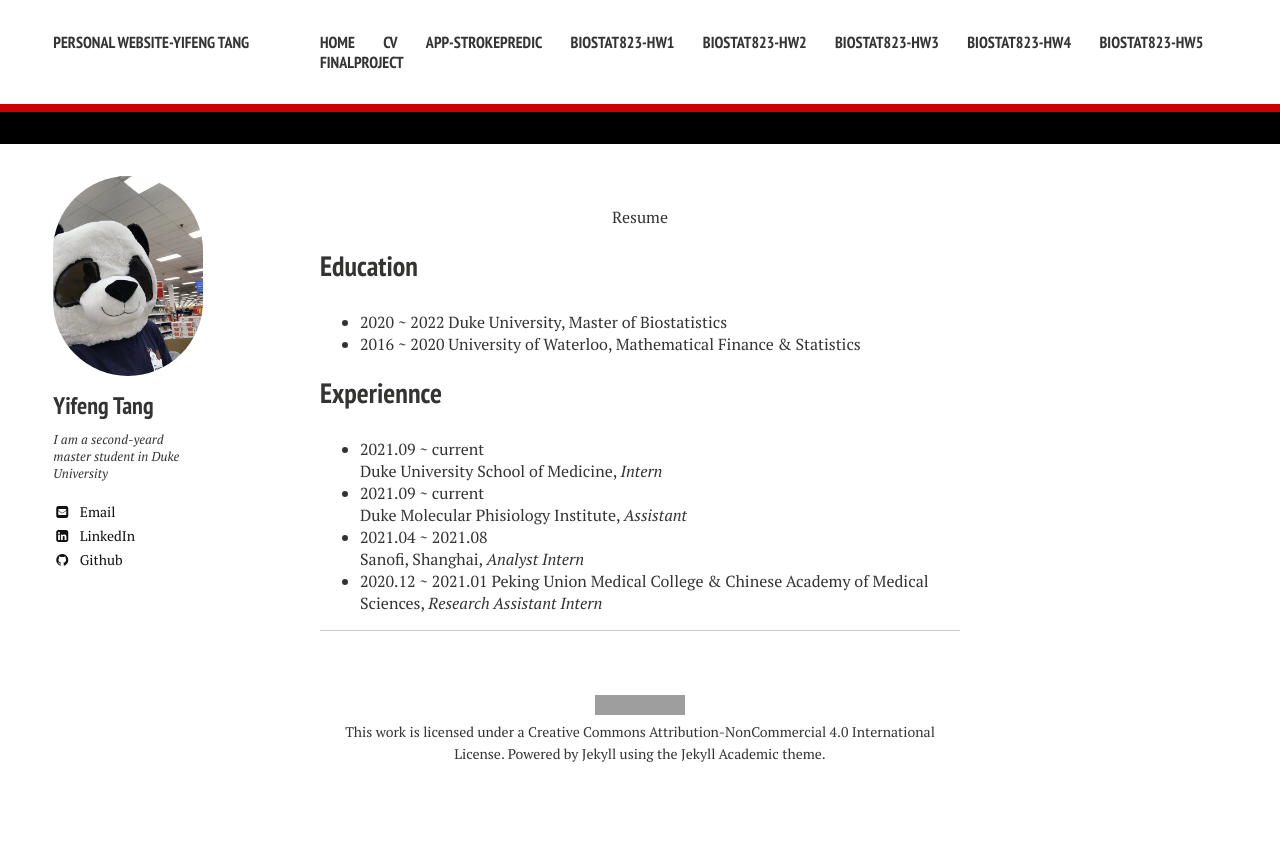
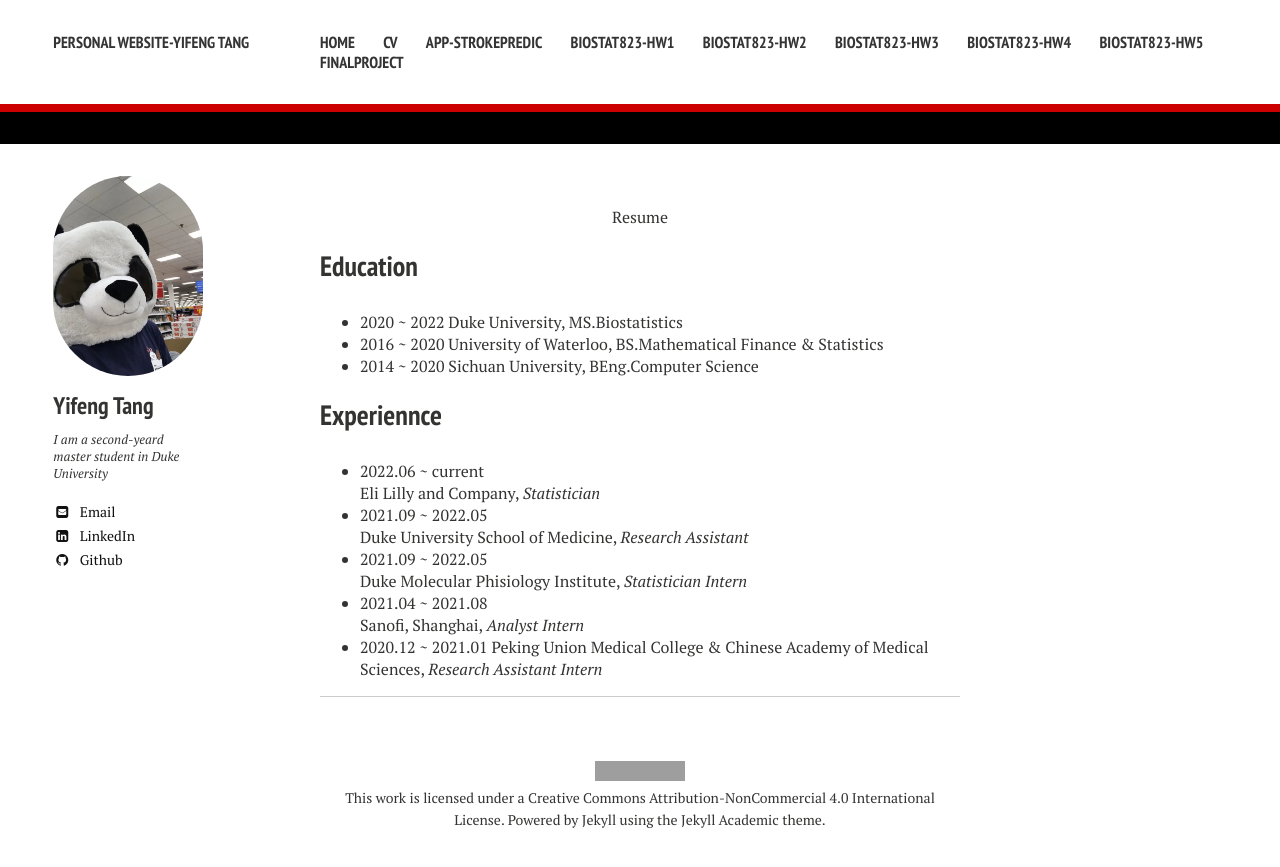
Before and after one commit to Yifeng-T/Yifeng-T.github.io, a Jekyll site: the page built from cv.md, in a window 1280 px wide. Shown: the top 867 px of the page. Built offline with Jekyll 4.4.1, drawn with Linux system fonts in a browser that asks for light colours; nearby versions of some CDN libraries; our own code applies the rules of GitHub Pages for plain Markdown files; grey boxes are pictures that could not be loaded.

Commit message:
Update cv.md

```diff
--- a/cv.md
+++ b/cv.md
@@ -1,14 +1,17 @@
 <center> Resume </center>
 
 ## Education
-* 2020 ~ 2022 Duke University, Master of Biostatistics
-* 2016 ~ 2020 University of Waterloo, Mathematical Finance & Statistics
+* 2020 ~ 2022 Duke University, MS.Biostatistics
+* 2016 ~ 2020 University of Waterloo, BS.Mathematical Finance & Statistics
+* 2014 ~ 2020 Sichuan University, BEng.Computer Science
 
 ## Experiennce
-* 2021.09 ~ current
-Duke University School of Medicine, *Intern*
-* 2021.09 ~ current
-Duke Molecular Phisiology Institute, *Assistant*
+* 2022.06 ~ current
+Eli Lilly and Company, *Statistician*
+* 2021.09 ~ 2022.05
+Duke University School of Medicine, *Research Assistant*
+* 2021.09 ~ 2022.05
+Duke Molecular Phisiology Institute, *Statistician Intern*
 * 2021.04 ~ 2021.08
 Sanofi, Shanghai, *Analyst Intern*
 * 2020.12 ~ 2021.01
```
